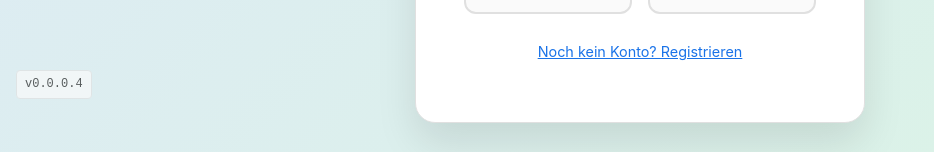
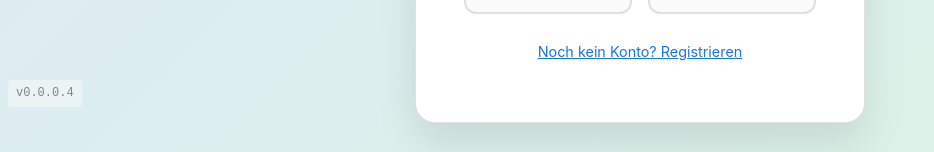
Before and after one commit to IamNotATuringMachine/fitness, a React (Create React App) app: page /fitness/social in a window 1280 px wide. Shown: the part 685-837 px from the top of the page, without its empty margins (0-934 px from the left). Built offline with nearby package versions, Linux system fonts and the light colour scheme; no server answers.

Commit message:
removed symbols2s

```diff
--- a/src/components/ui/AutoSyncIndicator.js
+++ b/src/components/ui/AutoSyncIndicator.js
@@ -45,7 +45,7 @@ const AutoSyncIndicator = () => {
     }
   }, [user, isDemoMode]);
 
-  if (!isVisible) return null;
+  if (!isVisible || syncStatus === 'idle') return null;
 
   const getStatusConfig = () => {
     switch (syncStatus) {
--- a/src/components/ui/VersionCounter.js
+++ b/src/components/ui/VersionCounter.js
@@ -3,26 +3,25 @@ import styled from 'styled-components';
 
 const VersionContainer = styled.div`
   position: fixed;
-  bottom: 16px;
-  left: 16px;
+  bottom: 8px;
+  left: 8px;
   background-color: ${props => props.theme.colors.background};
   color: ${props => props.theme.colors.textSecondary};
-  border: 1px solid ${props => props.theme.colors.border};
   border-radius: 4px;
   padding: 4px 8px;
   font-size: 12px;
   font-family: monospace;
   z-index: 1000;
-  opacity: 0.7;
+  opacity: 0.5;
   transition: opacity 0.2s ease;
 
   &:hover {
-    opacity: 1;
+    opacity: 0.8;
   }
 
   @media (max-width: ${props => props.theme.breakpoints.mobile}) {
-    bottom: 80px; /* Above mobile navigation */
-    left: 12px;
+    bottom: 8px;
+    left: 8px;
   }
 `;
 
```
